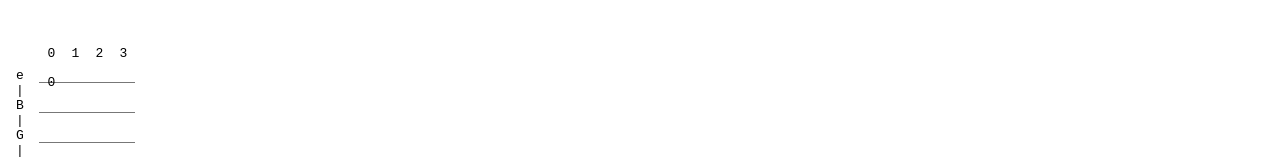
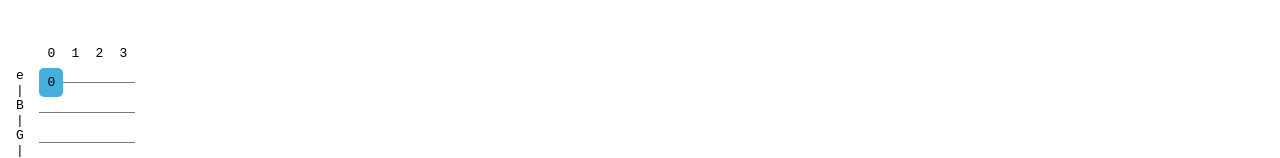
Before and after one commit to ben-sentenac/MODAL-GUITAR-LAB, a React (Vite) app: page / in a window 1280 px wide. Both pictures are taken after a click on the element 115 px from the left and 289 px from the top of the page. Shown: the part 552-710 px from the top of the page. Built offline with nearby package versions, Linux system fonts and the light colour scheme.

Commit message:
feat[tab]: render note duration with css grid

```diff
--- a/src/App.css
+++ b/src/App.css
@@ -192,7 +192,7 @@
 }
 
 .guitar-tab-notes {
-    display: flex;
+    display: grid;
     background: linear-gradient(#777, #777) center / 100% 1px no-repeat;
 
 }
@@ -207,6 +207,14 @@
     justify-content: center;
     flex: 0 0 1.5rem;
     height: 1.8rem;
+}
+
+.guitar-tab-notes .guitar-tab-col {
+    background-color: #46b0dd;
+    border-radius: 5px;
+    padding: 0.2rem;
+    box-sizing: border-box;
+    min-width: 0;
 }
 
 .guitar-tab-col span {
--- a/src/GuitarTab.tsx
+++ b/src/GuitarTab.tsx
@@ -1,5 +1,5 @@
 import type { SoloNote } from "./GuitarNeck";
-import { computeTimeGrid, getNotesAtBeat, getSoloEndBeat } from "./music/solo";
+import { computeTimeGrid, getNoteGridPlacement, getSoloEndBeat } from "./music/solo";
 
 type GuitarTabProps = {
     solo: SoloNote[]
@@ -9,7 +9,7 @@ export function GuitarTab({ solo }: GuitarTabProps) {
     const stringLabels = ["e", "B", "G", "D", "A", "E"];
     const canDisplayTab = solo.length > 0;
 
-    const totalBeats = Math.max(4,getSoloEndBeat(solo));
+    const totalBeats = Math.max(4, getSoloEndBeat(solo));
 
     const timeGridCells = computeTimeGrid(totalBeats, 1);
     const gridStartCells = timeGridCells.slice(0, -1);
@@ -29,22 +29,29 @@ export function GuitarTab({ solo }: GuitarTabProps) {
                 Array.from({ length: 6 }, (_, i) =>
                     <div className="guitar-tab-row" key={i}>
                         <span className="guitar-tab-label">{stringLabels[i]} |</span>
-                        <div className="guitar-tab-notes" style={{width:`${gridStartCells.length * 1.5}rem`}}>
+                        <div className="guitar-tab-notes" style={
                             {
-                                gridStartCells.map((startBeat) => {
-                                    const note = getNotesAtBeat(solo,startBeat)
-                                    .find((note) => note.stringPos === i + 1);
-                                    return (
-                                        <span className="guitar-tab-col" key={startBeat}>
-                                            { note?.fret }
-                                        </span>
-                                    );
-                                }
-                                )}
+                                width: `${gridStartCells.length * 1.5}rem`,
+                                gridTemplateColumns: `repeat(${gridStartCells.length},1.5rem)`
+                            }}>
+                            {
+                                solo.filter((note) => note.stringPos === i + 1)
+                                    .map((note) => {
+                                        const placement = getNoteGridPlacement(note);
+                                        return (
+                                        <span
+                                        key={note.startBeat}
+                                        style={
+                                            { gridColumn: `${placement.columnStart}/ span ${placement.columnSpan}` }
+                                        }
+                                        className="guitar-tab-col">{note?.fret}</span>
+                                    )
+                                })
+                            }
                         </div>
+                    </div>
 
-                    </div>)
-            }
+            )}
             {
                 !canDisplayTab && <div>Aucune note enregistrée</div>
             }
--- a/src/music/solo.ts
+++ b/src/music/solo.ts
@@ -54,3 +54,15 @@ export function getSoloEndBeat(solo: SoloNote[]): number {
         return Math.max(acc,endBeat);
     },0);
 }
+
+export type GridPlacement = {
+    columnStart: number,
+    columnSpan: number
+}
+
+export function getNoteGridPlacement(note:SoloNote): GridPlacement {
+    return {
+        columnStart:note.startBeat + 1,
+        columnSpan:note.durationBeats
+    }
+}
```
Also changed, not shown: 1 other file (tests, documents, lock files or other folders).
